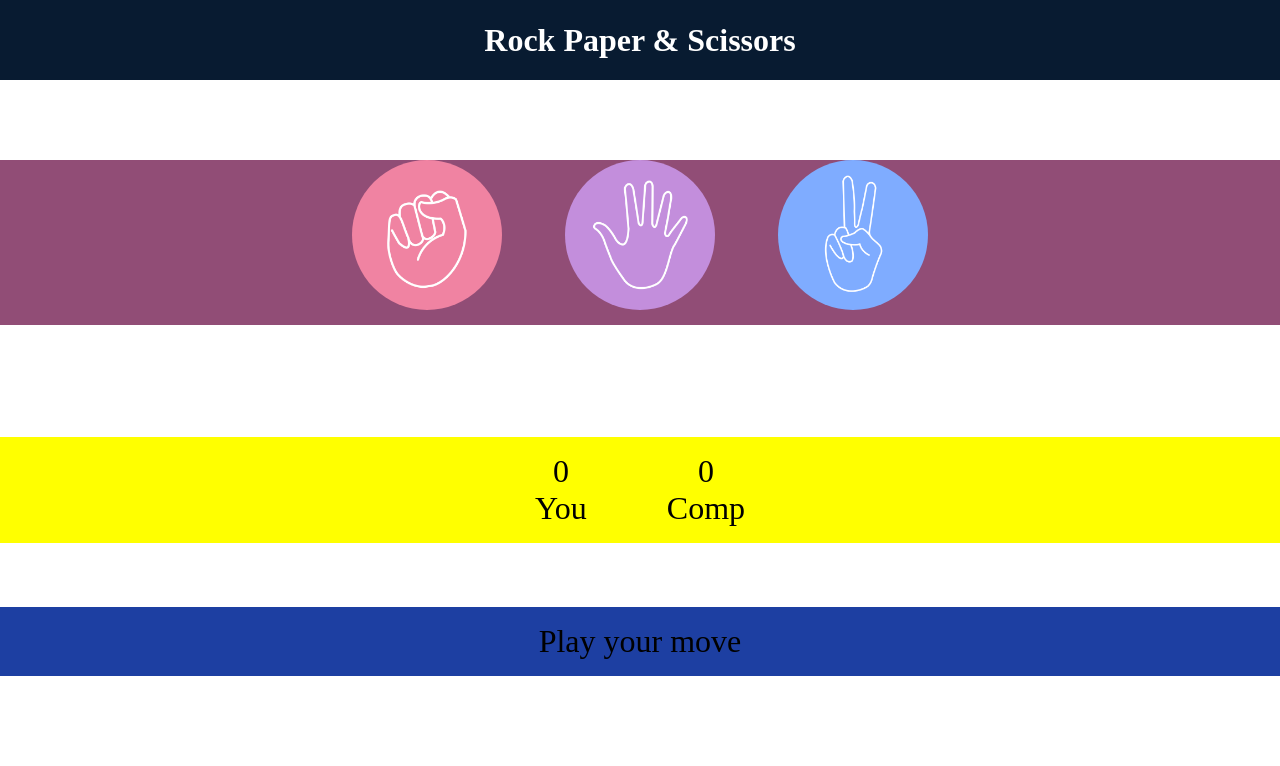
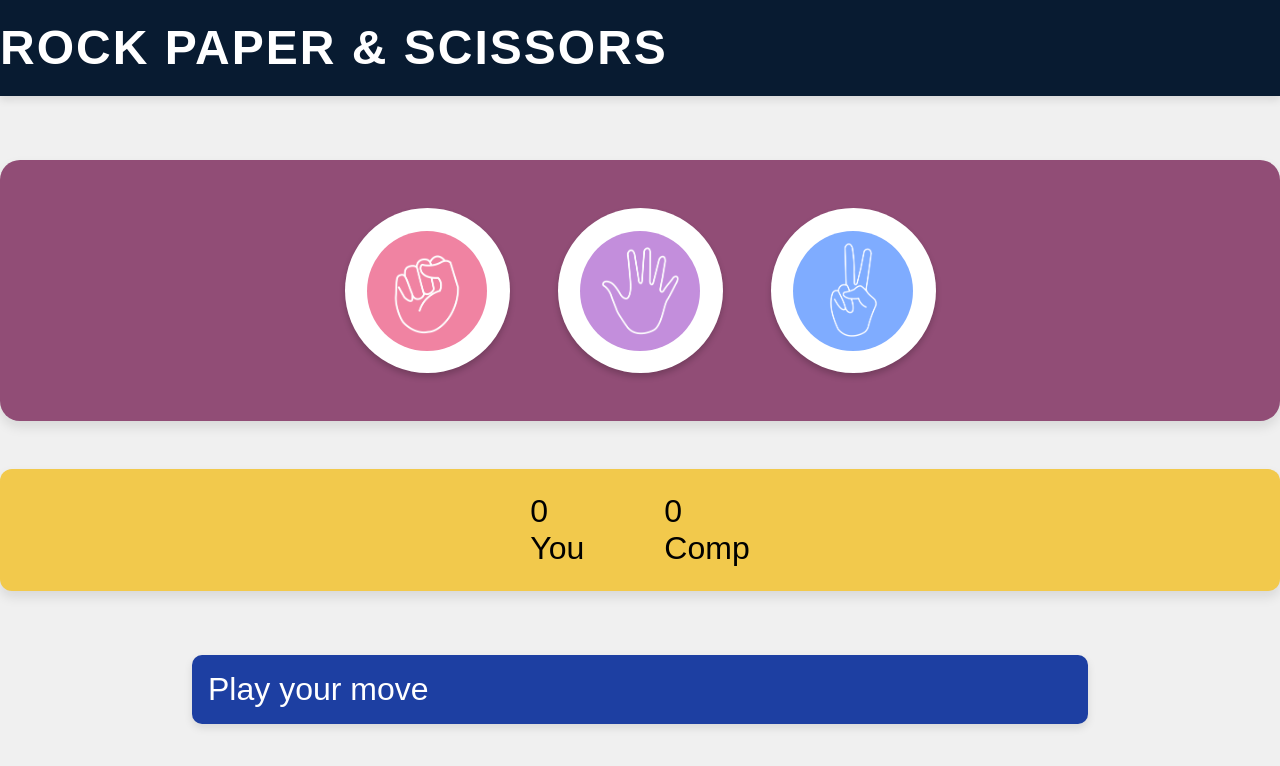
Before and after one commit to pankaj-maker/rock-paper-scissor, a plain HTML site: page index.html in a window 1280 px wide. Drawn offline with Linux system fonts and the light colour scheme.

Commit message:
css added

```diff
--- a/style.css
+++ b/style.css
@@ -2,51 +2,93 @@
   margin: 0;
   padding: 0;
   box-sizing: border-box;
-    text-align: center;
+  font-family: 'Arial', sans-serif;
+}
+
+body {
+  background-color: #f0f0f0;
 }
 
 h1 {
   background-color: #081b31;
-    height: 5rem;
-    line-height: 5rem;
+  height: 6rem;
+  line-height: 6rem;
   color: white;
+  font-size: 3rem;
+  letter-spacing: 2px;
+  text-transform: uppercase;
+  box-shadow: 0 4px 8px rgba(0, 0, 0, 0.1);
 }
-  .choice {
-    height: 165px;
-    width: 165px;
-  }
-  img {
-    height: 150px;
-    width: 150px;
-    border-radius: 50%;
-    object-fit: cover;
-  }
+
 .choices {
   display: flex;
   justify-content: center;
   align-items: center;
   gap: 3rem;
-    margin-top: 5rem;
+  margin-top: 4rem;
   background-color: #914d76;
+  border-radius: 20px;
+  padding: 3rem 0;
+  box-shadow: 0 6px 12px rgba(0, 0, 0, 0.1);
 }
+
+.choice {
+  height: 165px;
+  width: 165px;
+  display: flex;
+  justify-content: center;
+  align-items: center;
+  background-color: #fff;
+  border-radius: 50%;
+  box-shadow: 0 4px 6px rgba(0, 0, 0, 0.2);
+  transition: all 0.3s ease-in-out;
+}
+
+.choice:hover {
+  transform: scale(1.1);
+  box-shadow: 0 6px 10px rgba(0, 0, 0, 0.3);
+}
+
+img {
+  height: 120px;
+  width: 120px;
+  border-radius: 50%;
+  object-fit: cover;
+  transition: transform 0.3s ease;
+}
+
 img:hover {
   cursor: pointer;
-    opacity: 0.5;
+  opacity: 0.8;
+  transform: scale(1.1);
 }
+
 .score-board {
   display: flex;
   justify-content: center;
   align-items: center;
   gap: 5rem;
-    margin-top: 7rem;
+  margin-top: 3rem;
   font-size: 2rem;
-    background-color: #ffff00;
-    padding: 1rem;
+  background-color: #f2c94c;
+  padding: 1.5rem;
+  border-radius: 12px;
+  box-shadow: 0 6px 12px rgba(0, 0, 0, 0.1);
 }
+
 .msg-container {
   margin-top: 4rem;
   font-size: 2rem;
-    color: black;
+  color: white;
   background-color: #1d3fa2;
   padding: 1rem;
+  border-radius: 10px;
+  width: 70%;
+  margin-left: auto;
+  margin-right: auto;
+  box-shadow: 0 4px 8px rgba(0, 0, 0, 0.1);
 }
+
+.msg-container p {
+  margin: 0;
+}
```
Lines whose indentation alone changed are shown as unchanged.
